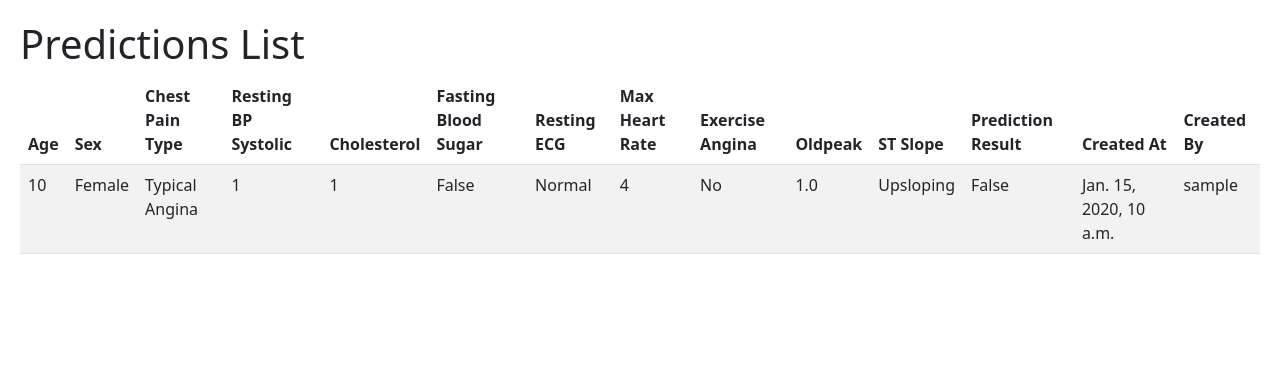
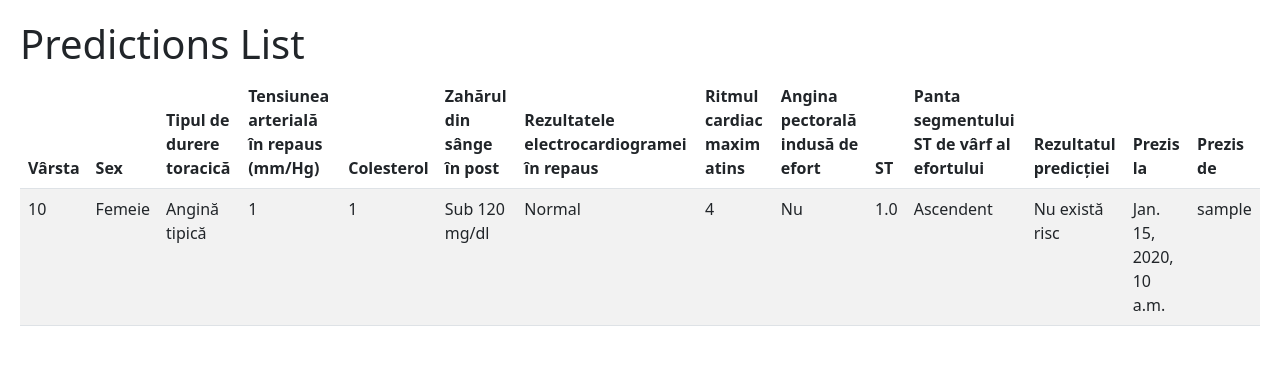
Before and after one commit to burdyniuk/heart_disease_web_app, a Django app: page /predictions/list/ in a window 1280 px wide. Shown: the part 88-453 px from the top of the page. Run offline with Django 4.2, Linux system fonts and the light colour scheme; tables that the repository leaves empty hold one stand-in row (values such as "Sample post").

Commit message:
translated to romanian

```diff
--- a/predictions/models.py
+++ b/predictions/models.py
@@ -4,37 +4,37 @@ from django.contrib.auth.models import User
 
 class Prediction(models.Model):
     SEX_CHOICES = [
-        (0, 'Female'),
-        (1, 'Male'),
+        (0, 'Femeie'),
+        (1, 'Bărbat'),
     ]
     CHEST_PAIN_CHOICES = [
-        (1, 'Typical Angina'),
-        (2, 'Atypical Angina'),
-        (3, 'Non-anginal Pain'),
-        (4, 'Asymptomatic'),
+        (1, 'Angină tipică'),
+        (2, 'Angină atipică'),
+        (3, 'Durere non-anginală'),
+        (4, 'Asimptomatic'),
     ]
     FASTING_BLOOD_SUGAR_CHOICES = [
-        (0, 'False'),
-        (1, 'True'),
+        (0, 'Sub 120 mg/dl'),
+        (1, 'Peste 120 mg/dl'),
     ]
     RESTING_ECG_CHOICES = [
         (0, 'Normal'),
-        (1, 'having ST-T wave abnormality'),
-        (2, "showing probable or definite left ventricular hypertrophy by Estes' criteria"),
+        (1, 'Anomalie undă ST-T'),
+        (2, "Prezintă hipertrofie ventriculară stângă probabilă sau certă după criteriile Estes"),
     ]
     EXERCISE_ANGINA_CHOICES = [
-        (0, 'No'),
-        (1, 'Yes'),
+        (0, 'Nu'),
+        (1, 'Da'),
     ]
     ST_SLOPE_CHOICES = [
-        (1, 'Upsloping'),
-        (2, 'Flat'),
-        (3, 'Downsloping'),
+        (1, 'Ascendent'),
+        (2, 'Plat'),
+        (3, 'Descendent'),
     ]
 
     TARGET_CHOICES = [
-        (0, 'False'),
-        (1, 'True'),
+        (0, 'Nu există risc'),
+        (1, 'Există risc'),
     ]
 
     age = models.IntegerField()
--- a/templates/predictions/prediction_input.html
+++ b/templates/predictions/prediction_input.html
@@ -65,12 +65,12 @@
             </div>
 
             <div class="mb-3">
-                <label for="max_heart_rate" class="form-label">Ritmul cardiac maxim atins :</label>
+                <label for="max_heart_rate" class="form-label">Ritmul cardiac maxim atins:</label>
                 <input type="number" id="max_heart_rate" name="max_heart_rate" class="form-control" min="71" max="202" required>
             </div>
 
             <div class="mb-3">
-                <label for="exercise_angina" class="form-label">Angina pectorală indusă de efort :</label>
+                <label for="exercise_angina" class="form-label">Angina pectorală indusă de efort:</label>
                 <select name="exercise_angina" id="exercise_angina" class="form-select">
                     <option value="0">Nu</option>
                     <option value="1">Da</option>
--- a/templates/predictions/predictions_list.html
+++ b/templates/predictions/predictions_list.html
@@ -7,21 +7,21 @@
     <table class="table table-striped">
         <thead>
             <tr>
-                <th>Age</th>
+                <th>Vârsta</th>
                 <th>Sex</th>
-                <th>Chest Pain Type</th>
-                <th>Resting BP Systolic</th>
-                <th>Cholesterol</th>
-                <th>Fasting Blood Sugar</th>
-                <th>Resting ECG</th>
-                <th>Max Heart Rate</th>
-                <th>Exercise Angina</th>
-                <th>Oldpeak</th>
-                <th>ST Slope</th>
-                <th>Prediction Result</th>
-                <th>Created At</th>
+                <th>Tipul de durere toracică</th>
+                <th>Tensiunea arterială în repaus (mm/Hg)</th>
+                <th>Colesterol</th>
+                <th>Zahărul din sânge în post</th>
+                <th>Rezultatele electrocardiogramei în repaus</th>
+                <th>Ritmul cardiac maxim atins</th>
+                <th>Angina pectorală indusă de efort</th>
+                <th>ST</th>
+                <th>Panta segmentului ST de vârf al efortului</th>
+                <th>Rezultatul predicției</th>
+                <th>Prezis la</th>
                 {% if not my %}
-                <th>Created By</th>
+                <th>Prezis de</th>
                 {% endif %}
             </tr>
         </thead>
```
